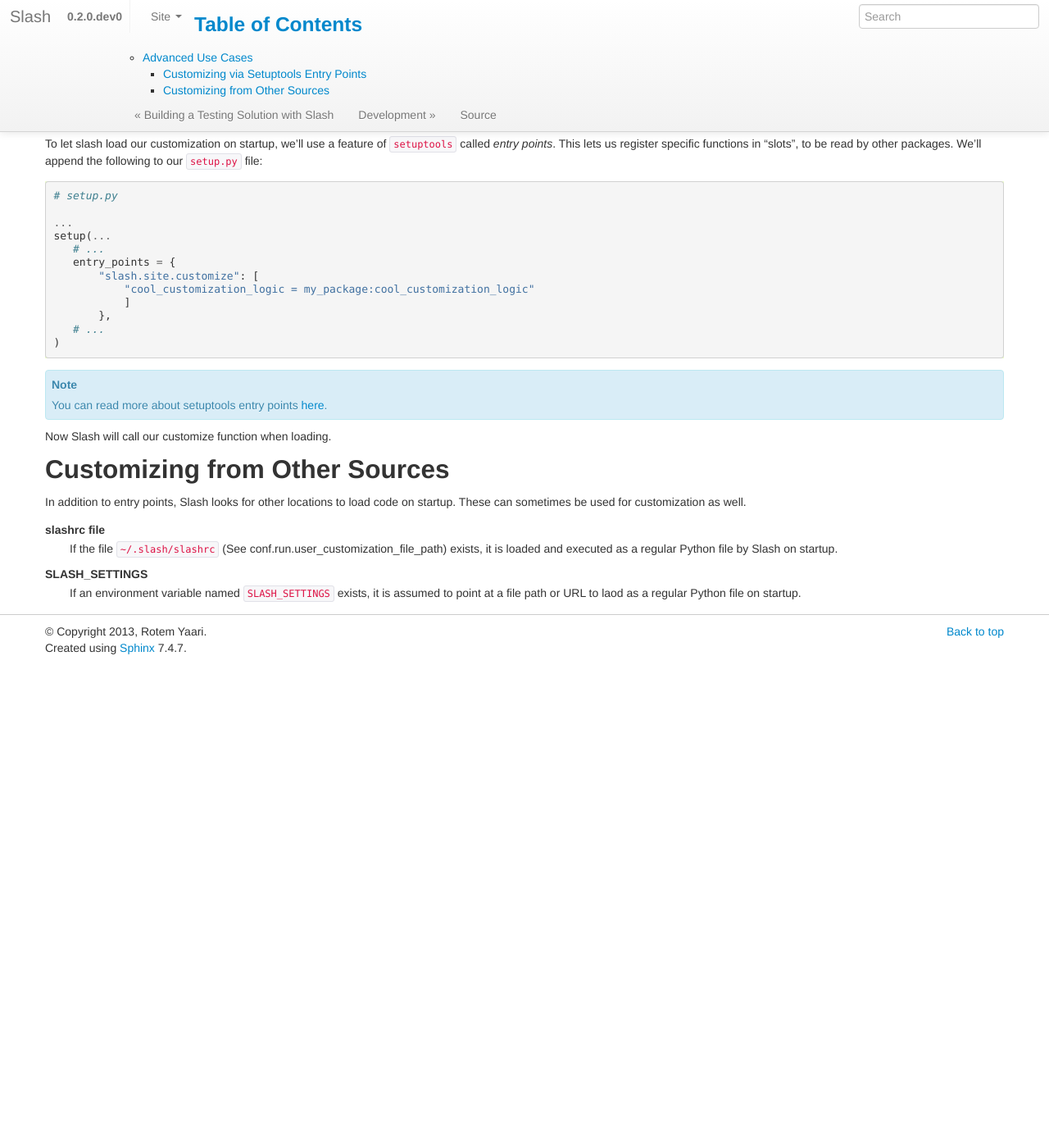
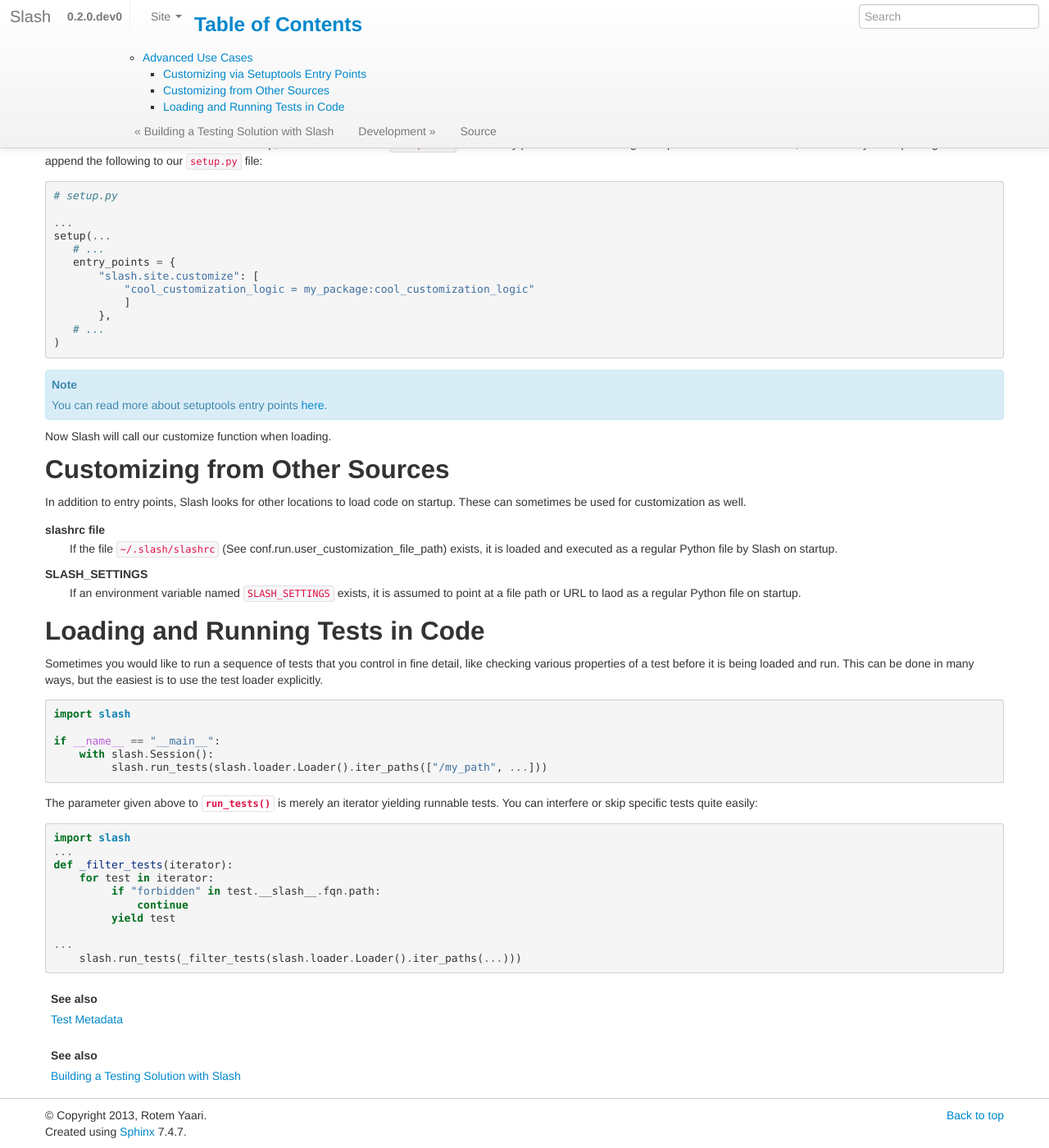
Before and after one commit to getslash/slash, a Sphinx documentation site: the page built from doc/advanced_usage.rst, in a window 1280 px wide and 1400 px high, scrolled down 138 px. Shown: the whole window at 82% size. Built offline with Sphinx 7.4.7, drawn with Linux system fonts in a browser that asks for light colours; before the commit the page ends 948 px from its top, so only the background shows below that.

Commit message:
Documentation (#82, #76)

```diff
--- a/doc/advanced_usage.rst
+++ b/doc/advanced_usage.rst
@@ -47,3 +47,36 @@
 
 **SLASH_SETTINGS**
   If an environment variable named ``SLASH_SETTINGS`` exists, it is assumed to point at a file path or URL to laod as a regular Python file on startup.
+
+
+Loading and Running Tests in Code
+---------------------------------
+
+Sometimes you would like to run a sequence of tests that you control in fine detail, like checking various properties of a test before it is being loaded and run. This can be done in many ways, but the easiest is to use the test loader explicitly.
+
+.. code-block:: python
+
+ import slash
+
+ if __name__ == "__main__":
+     with slash.Session():
+          slash.run_tests(slash.loader.Loader().iter_paths(["/my_path", ...]))
+
+The parameter given above to :func:`.run_tests` is merely an iterator yielding runnable tests. You can interfere or skip specific tests quite easily:
+
+.. code-block:: python
+
+ import slash
+ ...
+ def _filter_tests(iterator):
+     for test in iterator:
+          if "forbidden" in test.__slash__.fqn.path:
+              continue
+          yield test
+
+ ...
+     slash.run_tests(_filter_tests(slash.loader.Loader().iter_paths(...)))
+
+.. seealso:: :ref:`Test Metadata <test_metadata>`
+
+.. seealso:: :ref:`building_solution`
--- a/doc/building_solution.rst
+++ b/doc/building_solution.rst
@@ -185,6 +185,7 @@
     # ...
     slash.config.root.run.default_sources = ["/my/default/path/to/tests"]
 
+
 Additional Hooks
 ----------------
 
--- a/doc/index.rst
+++ b/doc/index.rst
@@ -56,6 +56,7 @@
            :maxdepth: 2
 
            exceptions
+	   test_metadata
            features
            building_solution
 	   advanced_usage
```
Also changed, not shown: doc/test_metadata.rst (added, +20 -0 lines).
